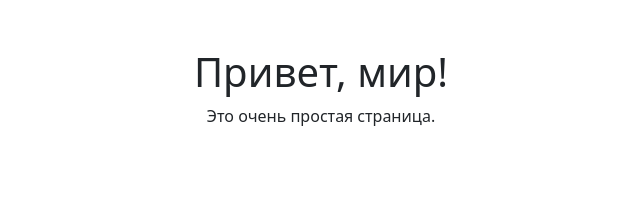
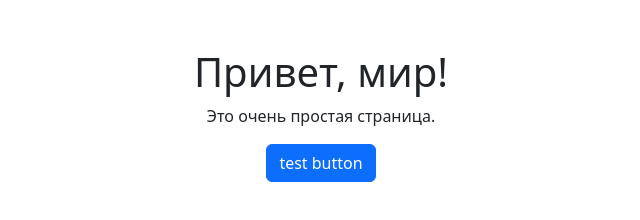
Before and after one commit to tarassiky/tarasova.github.io, a website: page index.html in a window 1280 px wide. Shown: the whole page, without its empty margins (319-959 px from the left). Drawn offline with nearby package versions, Linux system fonts and the light colour scheme.

Commit message:
Update index.html

```diff
--- a/index.html
+++ b/index.html
@@ -15,6 +15,7 @@
     <div class="container mt-5 text-center">
         <h1 id="hh">Привет, мир!</h1>
         <p>Это очень простая страница.</p>
+        <button class = "btn btn-primary">test button</button>
     </div>
 
 </body>
```
